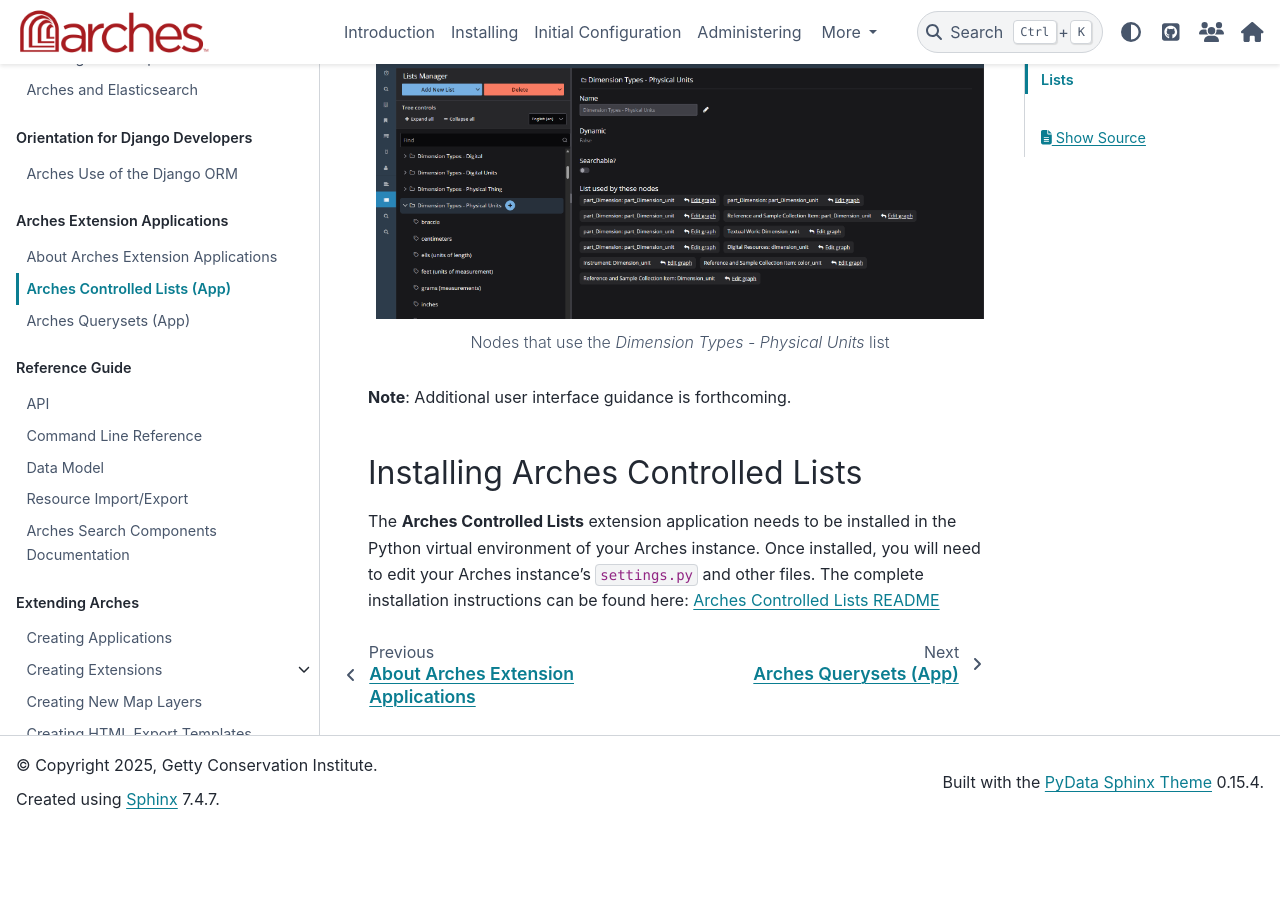
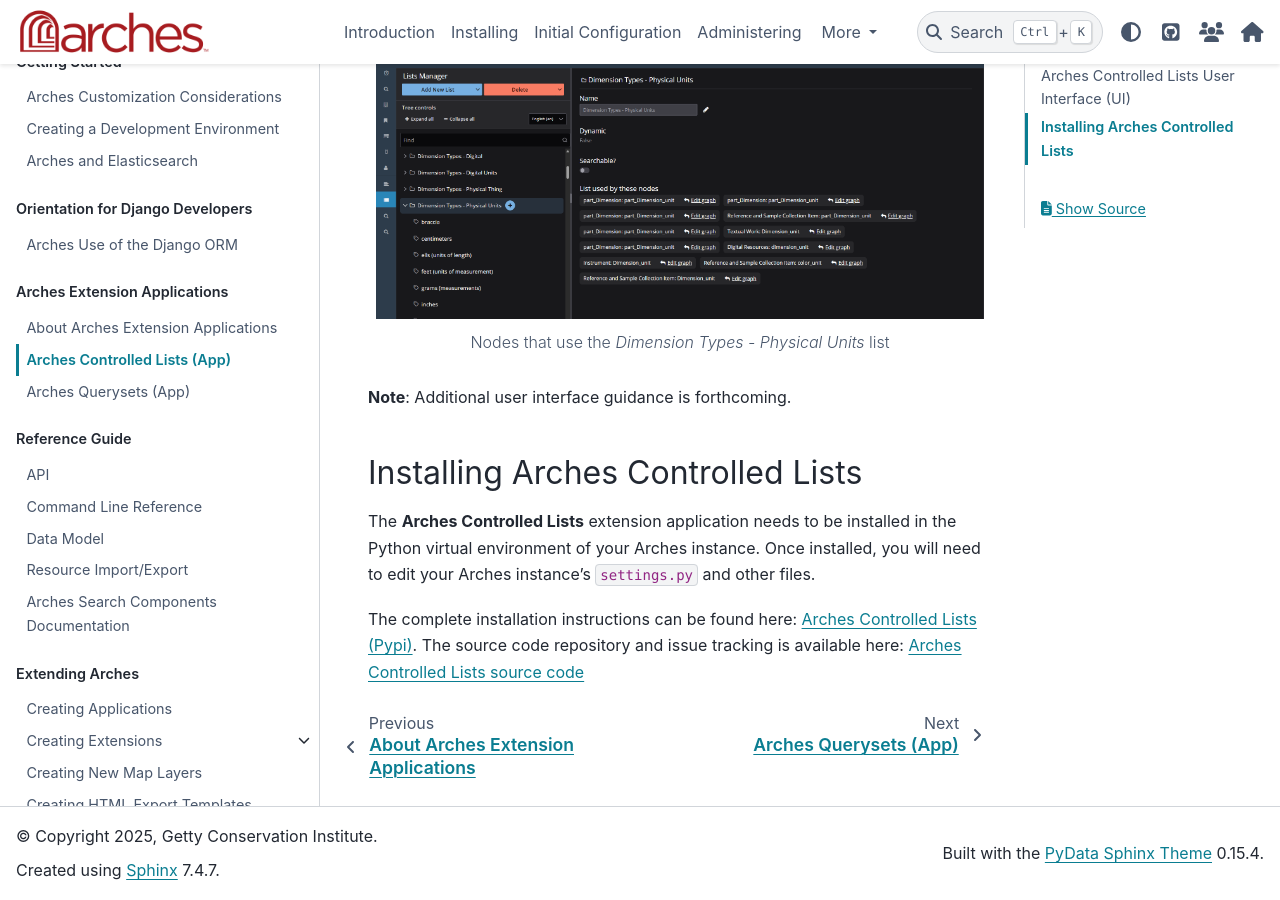
Before and after one commit to archesproject/arches-docs, a Sphinx documentation site: the page built from docs/developing/extension-applications/arches-controlled-lists.rst, in a window 1280 px wide and 900 px high, scrolled down 2020 px. Built offline with Sphinx 7.4.7 and the PyData theme 0.15.4, drawn with Linux system fonts in a browser that asks for light colours; before the commit the page ends 2849 px from its top, so only the background shows below that.

Commit message:
Updated links to pypi

```diff
--- a/docs/developing/extension-applications/arches-controlled-lists.rst
+++ b/docs/developing/extension-applications/arches-controlled-lists.rst
@@ -52,4 +52,6 @@
 Installing Arches Controlled Lists
 ----------------------------------
 
-The **Arches Controlled Lists** extension application needs to be installed in the Python virtual environment of your Arches instance. Once installed, you will need to edit your Arches instance's ``settings.py`` and other files. The complete installation instructions can be found here: `Arches Controlled Lists README <https://github.com/archesproject/arches-controlled-lists?tab=readme-ov-file#installation>`_
+The **Arches Controlled Lists** extension application needs to be installed in the Python virtual environment of your Arches instance. Once installed, you will need to edit your Arches instance's ``settings.py`` and other files.
+
+The complete installation instructions can be found here: `Arches Controlled Lists (Pypi) <https://pypi.org/project/arches-controlled-lists>`_. The source code repository and issue tracking is available here: `Arches Controlled Lists source code <https://github.com/archesproject/arches-controlled-lists>`_
--- a/docs/developing/extension-applications/arches-querysets.rst
+++ b/docs/developing/extension-applications/arches-querysets.rst
@@ -15,4 +15,6 @@
 
 Installing Arches Querysets
 ---------------------------
-The **Arches Querysets** extension application needs to be installed in the Python virtual environment of your Arches instance. Once installed, you will need to edit your Arches instance's ``settings.py`` and other files. The complete installation instructions can be found here: `Arches Querysets README <https://github.com/archesproject/arches-querysets?tab=readme-ov-file#arches-querysets>`_
+The **Arches Querysets** extension application needs to be installed in the Python virtual environment of your Arches instance. Once installed, you will need to edit your Arches instance's ``settings.py`` and other files.
+
+The complete installation instructions can be found here: `Arches Querysets (Pypi) <https://pypi.org/project/arches-querysets>`_. The source code repository and issue tracking is available here: `Arches Querysets <https://github.com/archesproject/arches-querysets>`_
```
